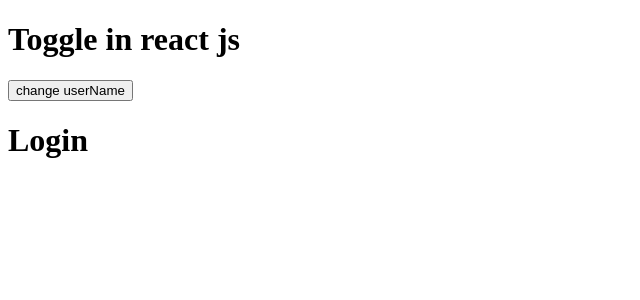
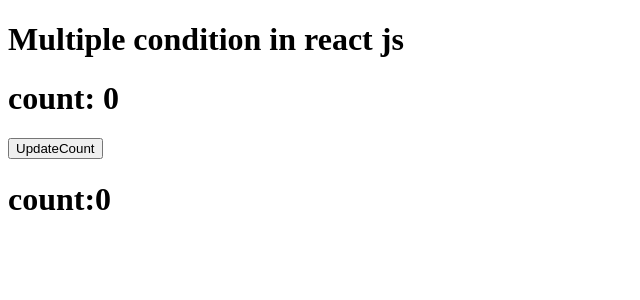
Before and after one commit to pardipYadav/react, a React (Vite) app: page / in a window 1280 px wide. Shown: the top 300 px of the page, without its empty margins (0-640 px from the left). Built offline with nearby package versions, Linux system fonts and the light colour scheme.

Commit message:
mutliple condition

```diff
--- a/src/App.jsx
+++ b/src/App.jsx
@@ -1,19 +1,27 @@
 import { useState } from "react";
-import Login from "./UserLogin";
 const App = () => {
-  const [toggle, setToggle] = useState(true);
-
+  const [count, setCount] = useState(0);
   return (
     <div>
-      <h1>Toggle in react js</h1>
+      <h1>Multiple condition in react js</h1>
+      <h1>count: {count}</h1>
       <button
         onClick={() => {
-          setToggle(!toggle);
+          setCount(count + 1);
         }}
       >
-        change userName
+        UpdateCount
       </button>
-      {toggle ? <Login /> : null}
+
+      {count == 0 ? (
+        <h1>count:0</h1>
+      ) : count == 1 ? (
+        <h2>count: 1</h2>
+      ) : count == 2 ? (
+        <h2>count: 3</h2>
+      ) : (
+        <h1>other condition</h1>
+      )}
     </div>
   );
 };
```
